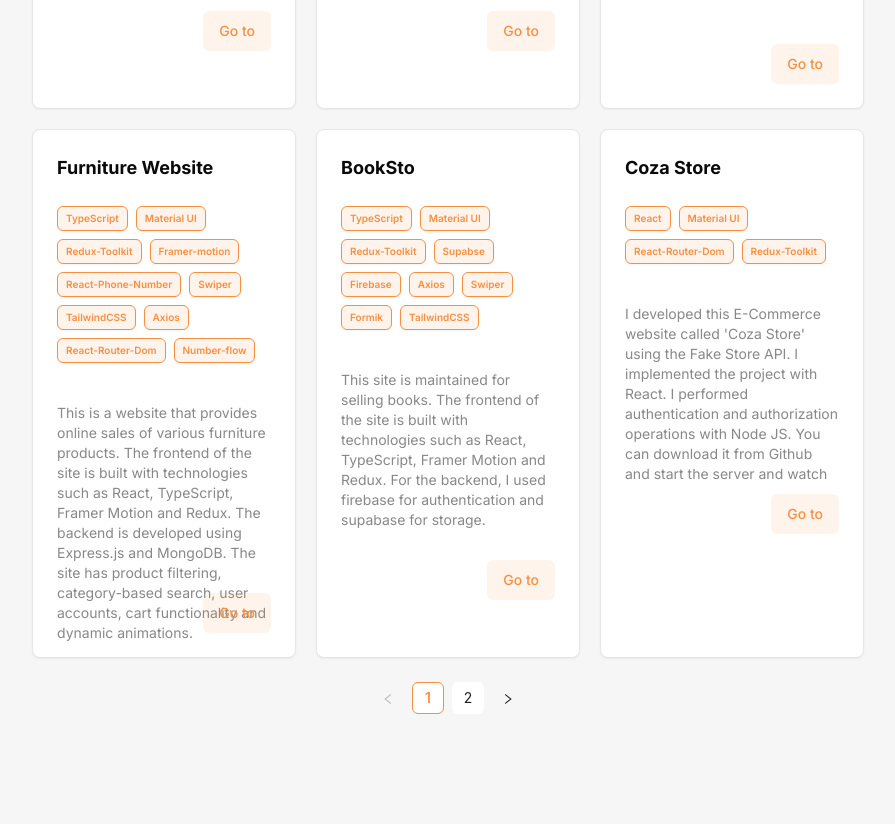
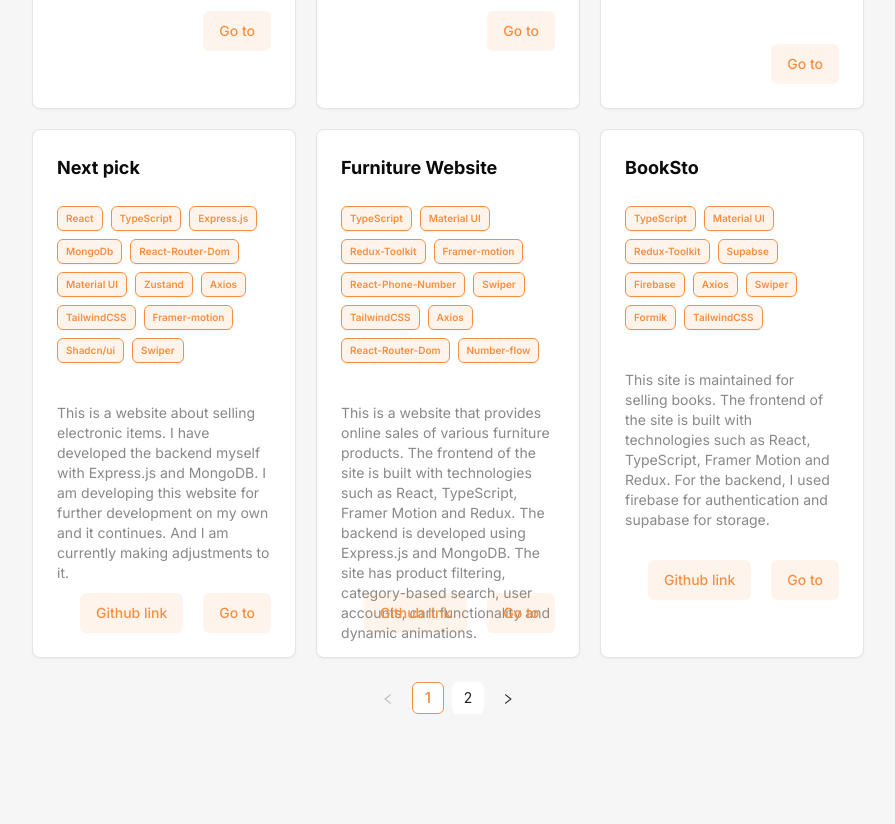
Before and after one commit to MhrrmliEltac/Portfolio-New, a React (Vite) app: page / in a window 1280 px wide. Shown: the part 2680-3504 px from the top of the page, without its empty margins (192-1087 px from the left). Built offline with nearby package versions, Linux system fonts and the light colour scheme; a web font is replaced by a local one.

Commit message:
added new portfolio and new skills

```diff
--- a/src/_mock/Portfolio.ts
+++ b/src/_mock/Portfolio.ts
@@ -19,7 +19,7 @@ export const ProjecData: ProjecDataType[] = [
       "React-i18n",
       "Swiper",
       "Zustand",
-      "Sonner",
+      "Shadcn/ui",
       "Framer-motion",
       "Axios",
       "Number-flow",
@@ -58,7 +58,7 @@ export const ProjecData: ProjecDataType[] = [
       "Material UI",
       "Swiper",
       "Zustand",
-      "Sonner",
+      "Shadcn/ui",
       "Framer-motion",
       "Axios",
       "Number-flow",
@@ -69,11 +69,38 @@ export const ProjecData: ProjecDataType[] = [
     ],
   },
   {
+    id: 123123123,
+    title: "Next pick",
+    description:
+      "Elektronik əşyaların satışı ilə bağlı bir saytdır. Burada backend hissəsin özüm Express.js və MongoDB ilə hazırlamışam. Bu saytı öz üzərim də daha da inkişaf etmək üçün hazırlayıram və davam edir. Və hal hazırda üzərin də düzəlişlər edirəm.",
+    link: [
+      "https://next-pick-commerce.vercel.app/",
+      "https://github.com/MhrrmliEltac/NEXT-PICK",
+    ],
+    technologia: [
+      "React",
+      "TypeScript",
+      "Express.js",
+      "MongoDb",
+      "React-Router-Dom",
+      "Material UI",
+      "Zustand",
+      "Axios",
+      "TailwindCSS",
+      "Framer-motion",
+      "Shadcn/ui",
+      "Swiper",
+    ],
+  },
+  {
     id: 2,
     title: "Furniture Website",
     description:
       "Bu, müxtəlif mebel məhsullarının onlayn satışını təmin edən veb səhifədir. Saytın frontend hissəsi React, TypeScript, Framer Motion və Redux kimi texnologiyalarla qurulmuşdur. Backend isə Express.js və MongoDB istifadə edilərək hazırlanmışdır. Saytda məhsul filtrasiyası, kateqoriya əsaslı axtarış, istifadəçi hesabları, səbət funksionallığı və dinamik animasiyalar mövcuddur.",
-    link: ["https://furnite-ui.vercel.app/"],
+    link: [
+      "https://furnite-ui.vercel.app/",
+      "https://github.com/MhrrmliEltac/FurniteUI",
+    ],
     technologia: [
       "TypeScript",
       "Material UI",
@@ -103,7 +130,10 @@ export const ProjecData: ProjecDataType[] = [
     ],
     description:
       "Bu sayt kitabların satışı üçün nəzərdə tutulmuşdur. Saytın frontend hissəsi React, TypeScript, Framer Motion və Redux kimi texnologiyalarla qurulmuşdur. Backend isə firebase authentication üçün və supabase isə storage üçün istifadə etmişəm.",
-    link: ["https://book-sto.vercel.app/"],
+    link: [
+      "https://book-sto.vercel.app/",
+      "https://github.com/MhrrmliEltac/BookSto",
+    ],
   },
   {
     id: 5,
@@ -112,7 +142,7 @@ export const ProjecData: ProjecDataType[] = [
       "'Coza Store' adlanan bu E-Commerce veb səhifəsini Fake Store API-dan istifadə edərək hazırlamışam. Layihəni React ilə həyata keçirmişəm. Autentifikasiya və autorizasiya əməliyyatlarını Node JS ilə icra etmişəm. Github-dan endirərək serveri başladıb baxa bilərsiz",
     link: [
       "https://e-commerce-website-fake.vercel.app/",
-      "https://github.com/MhrrmliEltac/ServerNodeJS.git",
+      "https://github.com/MhrrmliEltac/E-commerce-Website",
     ],
     technologia: ["React", "Material UI", "React-Router-Dom", "Redux-Toolkit"],
   },
@@ -120,7 +150,10 @@ export const ProjecData: ProjecDataType[] = [
     id: 6,
     title: "Weather",
     description: "Burada şəhərlər üzrə axtarış edərək hava şəraitini göstərir.",
-    link: ["https://weatherprogram.netlify.app/"],
+    link: [
+      "https://weatherprogram.netlify.app/",
+      "https://github.com/MhrrmliEltac/WeatherReact",
+    ],
     technologia: ["React", "Material UI", "Reat-Router-Dom", "Axios"],
   },
   {
@@ -133,10 +166,24 @@ export const ProjecData: ProjecDataType[] = [
   },
   {
     id: 8,
-    title: "ToDo List",
+    title: "Quiz App",
     description:
-      "TypeScript-də yeni başladığım üçün sadə dizayn bir todo list app düzəltməyi fikirləşdim. Sadə olmasa da düzəltməyi bacardıq. Redux-toolkit istifadə edərək ərsəyə gətirdim",
-    link: ["https://todo-listapp-typescript.vercel.app/"],
-    technologia: ["TypeScript", "Material UI"],
+      "Proqramlaşdırmaya yeni başladığım dövrdə HTML, CSS və JavaScript istifadə edərək API sorğuları vasitəsilə sualları çəkən və istifadəçinin cavablarını yoxlayan interaktiv bir Quiz tətbiqi hazırlamışam.",
+    link: [
+      "https://mhrrmlieltac.github.io/QuizApp.github.io/",
+      "https://github.com/MhrrmliEltac/QuizApp.github.io",
+    ],
+    technologia: ["HTML", "CSS", "JavaScript"],
+  },
+  {
+    id: 8654,
+    title: "Todo List",
+    description:
+      "HTML, CSS və JavaScript istifadə edərək drag-and-drop funksionallığına malik bir ToDo tətbiqi hazırlamışam. Bu, proqramlaşdırmaya yeni başladığım dövrdə hazırladığım layihələrdən biridir",
+    link: [
+      "https://mhrrmlieltac.github.io/To-do-List/",
+      "https://github.com/MhrrmliEltac/To-do-List",
+    ],
+    technologia: ["HTML", "CSS", "JavaScript"],
   },
 ];
--- a/src/_mock/Skills.ts
+++ b/src/_mock/Skills.ts
@@ -9,6 +9,11 @@ export const SkillData: SkillType[] = [
   { id: 16, skill: "JavaScript" },
   { id: 14, skill: "React.js" },
   { id: 2, skill: "TypeScript" },
+  { id: 1234, skill: "Express.js" },
+  { id: 12346, skill: "MongoDB" },
+  { id: 6, skill: "MySql" },
+  { id: 7, skill: "GitHub" },
+  { id: 111, skill: "Version control" },
   { id: 45, skill: "State Management" },
   { id: 65, skill: "Zustand" },
   { id: 123, skill: "Redux" },
@@ -21,9 +26,6 @@ export const SkillData: SkillType[] = [
   { id: 9, skill: "Material-UI" },
   { id: 145, skill: "Shadcn/ui" },
   { id: 1, skill: "Motion Framer" },
-  { id: 7, skill: "GitHub" },
-  { id: 111, skill: "Version control" },
-  { id: 6, skill: "MySql" },
+  { id: 64, skill: "Responsive Design" },
   { id: 62, skill: "Figma" },
-  { id: 64, skill: "Responsive Design" },
 ];
--- a/src/components/sections/Portfolio.tsx
+++ b/src/components/sections/Portfolio.tsx
@@ -15,6 +15,7 @@ const Portfolio: React.FC = () => {
   const itemsPerPage = 6;
   const indexOfLastItem = currentPage * itemsPerPage;
   const indexOfFirstItem = indexOfLastItem - itemsPerPage;
+  console.log(indexOfLastItem, "indexlast", indexOfFirstItem, "indexFirst");
   const currentProjects = projectData.slice(indexOfFirstItem, indexOfLastItem);
 
   useEffect(() => {
@@ -50,10 +51,19 @@ const Portfolio: React.FC = () => {
                     </span>
                   ))}
                 </div>
-                <p className="lg:text-sm text-[12px] max-sm:text-[10px] h-[150px] text-[#888888]">
+                <p className="lg:text-sm text-[12px] max-sm:text-[10px] h-[150px]  text-[#888888]">
                   {t(project.description)}
                 </p>
-                <div className="flex flex-1 justify-end mt-auto">
+                <div className="flex flex-1 justify-end mt-auto gap-5">
+                  <a
+                    href={`${project.link[1]}`}
+                    target="_blank"
+                    className={`${project.link[1] ? "block" : "hidden"}`}
+                  >
+                    <Button className="text-[#F78F42] bg-[#F78F421A] hover:bg-[#4254f7] hover:text-white outline-none">
+                      {t("Github link")}
+                    </Button>
+                  </a>
                   <a href={`${project.link[0]}`} target="_blank">
                     <Button className="text-[#F78F42] bg-[#F78F421A] hover:bg-[#F78F42] hover:text-white outline-none">
                       {t("Keçid et")}
--- a/src/lib/i18n/locales/en.json
+++ b/src/lib/i18n/locales/en.json
@@ -40,5 +40,8 @@
   "Bu mobil applikasiyada Rick and Morty seriyasının personajlarını göstərmişəm. Burada dio paketindən istifadə edərək, məlumatları gətirmişəm. Rick and Morty API-dan istifadə etmişəm. Personajların şəkillərini, adlarını, statusunu, növünü göstərmişəm. Həmçinin personajın üzərinə kliklədikdə onun haqqında ətraflı məlumatları göstərir.": "In this mobile application, I have shown the characters of the Rick and Morty series. Here, I have used the dio package to fetch the data. I have used the Rick and Morty API. I have shown the pictures, names, status, and type of the characters. Also, when you click on the character, it shows detailed information about him.",
   "Bu, onlayn kredit xidmətləri üçün hazırlanmış veb səhifədir. Mövcud kod bazası üzərində əlavə funksionallıqlar yaratmışam və layihəni davamlı olaraq təkmilləşdirirəm. Və admin panel üzərin də işlər də davam edir": "This is a web page designed for online credit services. I have added additional functionalities on top of the existing codebase and continuously improve the project. Work on the admin panel is also ongoing.",
   "Bu, ParkCinema layihəsi üçün hazırlanmış veb tətbiqidir. Mövcud kod bazası üzərində işlər aparıram, yeni funksionallıqlar əlavə edir və saytın davamlı dəstəyi üçün çalışıram.": "This is a web application developed for the ParkCinema project. I work on the existing codebase, add new features, and provide ongoing support for the website.",
-  "Bu, onlayn satış üçün nəzərdə tutulmuş veb səhifədir. Layihədə TypeScript, Framer Motion, komponent əsaslı arxitektura və digər müasir React texnologiyalarından istifadə olunmuşdur. Bouquet üçün admin panel sıfırdan hazırlayıram": "This is a web page intended for online sales. The project uses TypeScript, Framer Motion, component-based architecture, and other modern React technologies. I am developing the admin panel for Bouquet from scratch."
+  "Bu, onlayn satış üçün nəzərdə tutulmuş veb səhifədir. Layihədə TypeScript, Framer Motion, komponent əsaslı arxitektura və digər müasir React texnologiyalarından istifadə olunmuşdur. Bouquet üçün admin panel sıfırdan hazırlayıram": "This is a web page intended for online sales. The project uses TypeScript, Framer Motion, component-based architecture, and other modern React technologies. I am developing the admin panel for Bouquet from scratch.",
+  "Elektronik əşyaların satışı ilə bağlı bir saytdır. Burada backend hissəsin özüm Express.js və MongoDB ilə hazırlamışam. Bu saytı öz üzərim də daha da inkişaf etmək üçün hazırlayıram və davam edir. Və hal hazırda üzərin də düzəlişlər edirəm.": "This is a website about selling electronic items. I have developed the backend myself with Express.js and MongoDB. I am developing this website for further development on my own and it continues. And I am currently making adjustments to it.",
+  "Proqramlaşdırmaya yeni başladığım dövrdə HTML, CSS və JavaScript istifadə edərək API sorğuları vasitəsilə sualları çəkən və istifadəçinin cavablarını yoxlayan interaktiv bir Quiz tətbiqi hazırlamışam.": "When I was just starting out in programming, I developed an interactive Quiz application using HTML, CSS, and JavaScript that pulled questions through API requests and checked the user's answers.",
+  "HTML, CSS və JavaScript istifadə edərək drag-and-drop funksionallığına malik bir ToDo tətbiqi hazırlamışam. Bu, proqramlaşdırmaya yeni başladığım dövrdə hazırladığım layihələrdən biridir": "I have developed a ToDo application with drag-and-drop functionality using HTML, CSS and JavaScript. This is one of the projects I developed when I was just starting out in programming."
 }
--- a/src/lib/i18n/locales/ru.json
+++ b/src/lib/i18n/locales/ru.json
@@ -38,5 +38,8 @@
   "Bu mobil applikasiyada Rick and Morty seriyasının personajlarını göstərmişəm. Burada dio paketindən istifadə edərək, məlumatları gətirmişəm. Rick and Morty API-dan istifadə etmişəm. Personajların şəkillərini, adlarını, statusunu, növünü göstərmişəm. Həmçinin personajın üzərinə kliklədikdə onun haqqında ətraflı məlumatları göstərir.": "В этом мобильном приложении я показал персонажей из сериала «Рик и Морти». Здесь я импортировал данные с помощью пакета dio. Я использовал API Рика и Морти. Я показал фотографии персонажей, их имена, статус и тип. При нажатии на персонажа также отображается подробная информация о нем.",
   "Bu, onlayn kredit xidmətləri üçün hazırlanmış veb səhifədir. Mövcud kod bazası üzərində əlavə funksionallıqlar yaratmışam və layihəni davamlı olaraq təkmilləşdirirəm. Və admin panel üzərin də işlər də davam edir": "Это веб-страница, предназначенная для онлайн-кредитных услуг. Я добавил дополнительные функции поверх существующей кодовой базы и постоянно улучшаю проект. Работы над админ-панелью также продолжаются.",
   "Bu, ParkCinema layihəsi üçün hazırlanmış veb tətbiqidir. Mövcud kod bazası üzərində işlər aparıram, yeni funksionallıqlar əlavə edir və saytın davamlı dəstəyi üçün çalışıram.": "Это веб-приложение, разработанное для проекта ParkCinema. Я работаю с существующей кодовой базой, добавляю новые функции и обеспечиваю постоянную поддержку сайта.",
-  "Bu, onlayn satış üçün nəzərdə tutulmuş veb səhifədir. Layihədə TypeScript, Framer Motion, komponent əsaslı arxitektura və digər müasir React texnologiyalarından istifadə olunmuşdur. Bouquet üçün admin panel sıfırdan hazırlayıram": "Это веб-страница, предназначенная для онлайн-продаж. В проекте используются TypeScript, Framer Motion, компонентная архитектура и другие современные технологии React. Админ-панель для Bouquet я разрабатываю с нуля."
+  "Bu, onlayn satış üçün nəzərdə tutulmuş veb səhifədir. Layihədə TypeScript, Framer Motion, komponent əsaslı arxitektura və digər müasir React texnologiyalarından istifadə olunmuşdur. Bouquet üçün admin panel sıfırdan hazırlayıram": "Это веб-страница, предназначенная для онлайн-продаж. В проекте используются TypeScript, Framer Motion, компонентная архитектура и другие современные технологии React. Админ-панель для Bouquet я разрабатываю с нуля.",
+  "Elektronik əşyaların satışı ilə bağlı bir saytdır. Burada backend hissəsin özüm Express.js və MongoDB ilə hazırlamışam. Bu saytı öz üzərim də daha da inkişaf etmək üçün hazırlayıram və davam edir. Və hal hazırda üzərin də düzəlişlər edirəm.": "Это сайт о продаже электроники. Я сам разработал бэкенд с использованием Express.js и MongoDB. Я разрабатываю этот сайт самостоятельно, и он продолжает развиваться. Сейчас я вношу в него изменения.",
+  "Proqramlaşdırmaya yeni başladığım dövrdə HTML, CSS və JavaScript istifadə edərək API sorğuları vasitəsilə sualları çəkən və istifadəçinin cavablarını yoxlayan interaktiv bir Quiz tətbiqi hazırlamışam.": "Когда я только начинал заниматься программированием, я разработал интерактивное приложение-викторину с использованием HTML, CSS и JavaScript, которое выдавало вопросы через запросы API и проверяло ответы пользователя.",
+  "HTML, CSS və JavaScript istifadə edərək drag-and-drop funksionallığına malik bir ToDo tətbiqi hazırlamışam. Bu, proqramlaşdırmaya yeni başladığım dövrdə hazırladığım layihələrdən biridir": "Я разработал приложение ToDo с функцией перетаскивания, используя HTML, CSS и JavaScript. Это один из проектов, над которым я работал, когда только начинал программировать."
 }
--- a/vite.config.ts
+++ b/vite.config.ts
@@ -1,8 +1,10 @@
 import { defineConfig } from "vite";
 import react from "@vitejs/plugin-react";
+
+const PORT = 8081;
 
 // https://vite.dev/config/
 export default defineConfig({
   plugins: [react()],
-  server: { port: 5173, host: true },
+  server: { port: PORT, host: true },
 });
```
